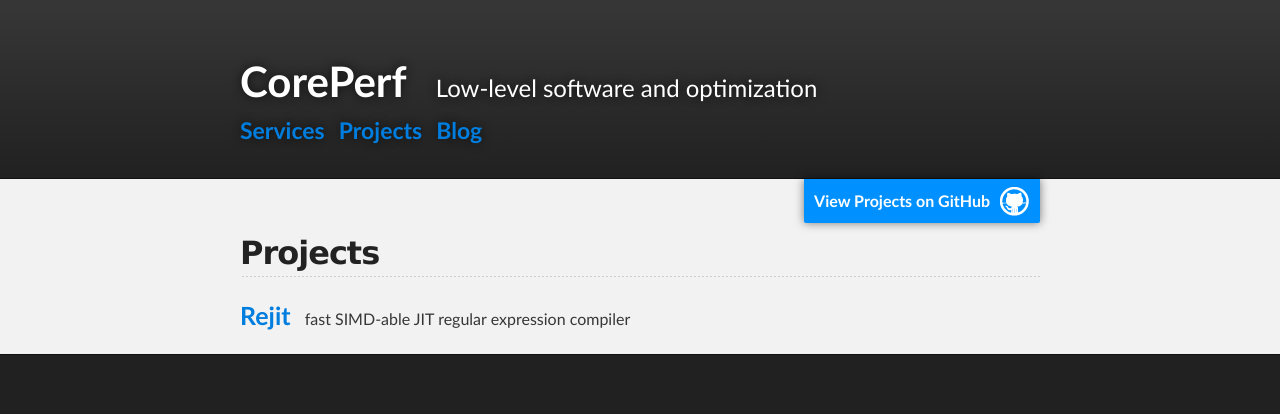
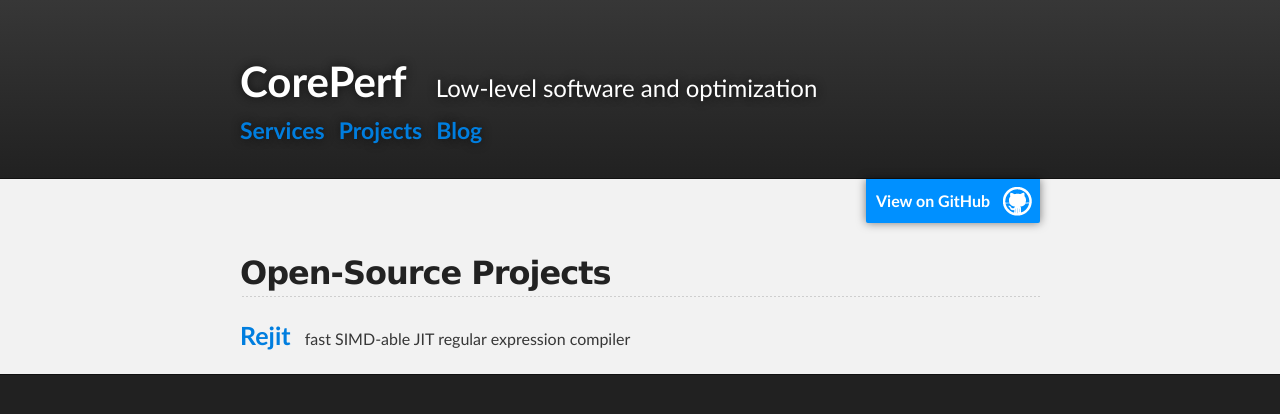
Before and after one commit to coreperf/coreperf.github.io, a Jekyll site: the page built from projects/index.md, in a window 1280 px wide. Shown: the top 414 px of the page. Built offline with Jekyll 4.4.1, drawn with Linux system fonts in a browser that asks for light colours.

Commit message:
Minor changes to the project main page.

```diff
--- a/projects/index.md
+++ b/projects/index.md
@@ -1,9 +1,10 @@
 ---
 layout: project
 title: CorePerf - Projects
-project_name: Projects
 project_github_url: https://github.com/coreperf
 ---
+
+## Open-Source Projects
 
 <div>
   <a class="project_title" href="/projects/rejit/">Rejit</a>
```
